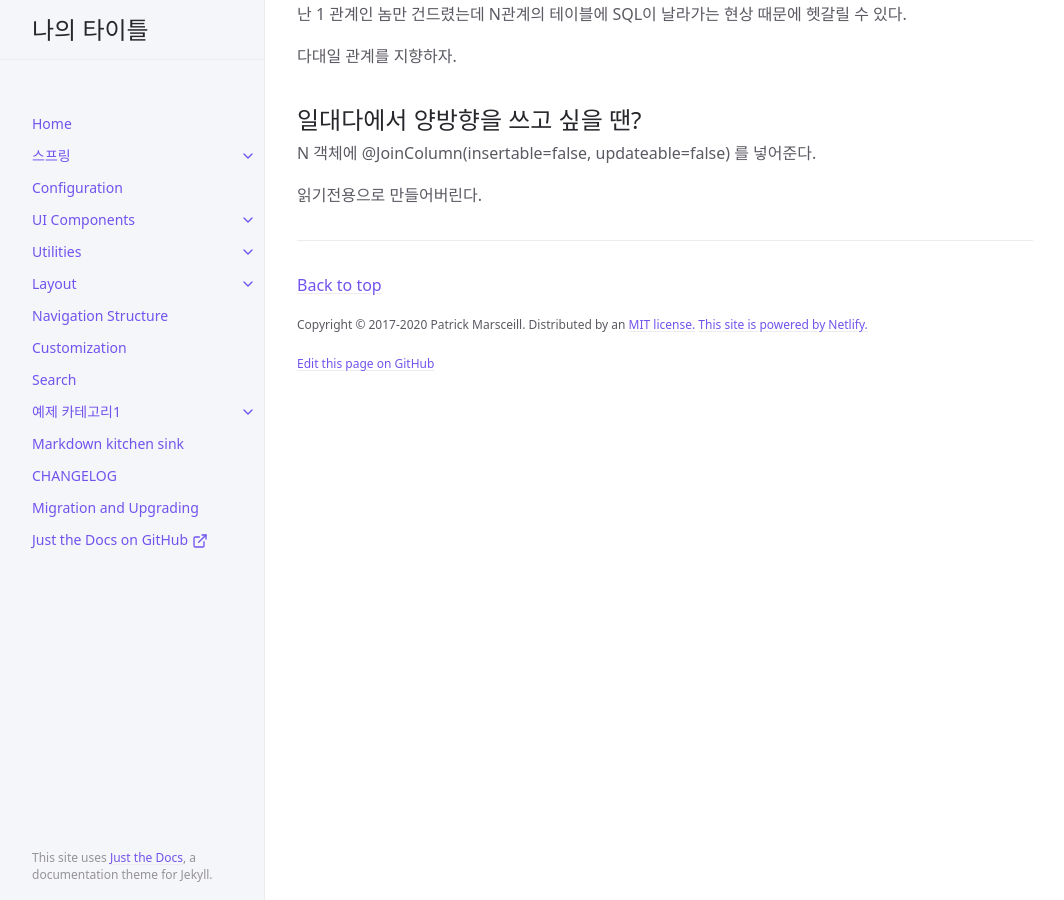
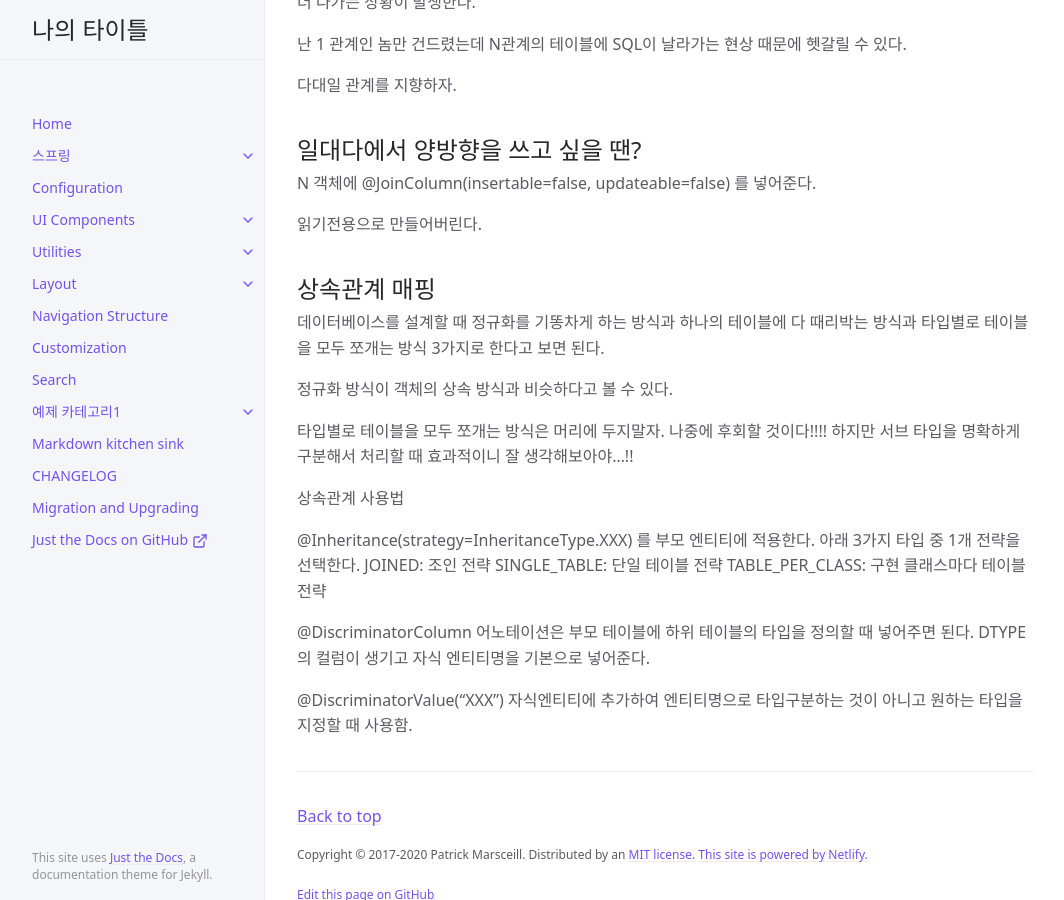
Before and after one commit to wlghks453/wlghks453.github.io, a Jekyll site: the page built from docs/spring/JPA-2.md, in a window 1280 px wide and 900 px high, scrolled down 934 px. Shown: the whole window, without its empty margins (107-1171 px from the left). Built offline with Jekyll 4.4.1, drawn with Linux system fonts in a browser that asks for light colours; cached includes are drawn as plain includes.

Commit message:
Update JPA-2.md

```diff
--- a/docs/spring/JPA-2.md
+++ b/docs/spring/JPA-2.md
@@ -54,3 +54,24 @@ nav_order: 1
 N 객체에 @JoinColumn(insertable=false, updateable=false) 를 넣어준다.
 
 읽기전용으로 만들어버린다.
+
+## 상속관계 매핑
+
+데이터베이스를 설계할 때 정규화를 기똥차게 하는 방식과 하나의 테이블에 다 때리박는 방식과 타입별로 테이블을 모두 쪼개는 방식 3가지로 한다고 보면 된다.
+
+정규화 방식이 객체의 상속 방식과 비슷하다고 볼 수 있다.
+
+타입별로 테이블을 모두 쪼개는 방식은 머리에 두지말자. 나중에 후회할 것이다!!!!
+하지만 서브 타입을 명확하게 구분해서 처리할 때 효과적이니 잘 생각해보아야...!!
+
+
+상속관계 사용법
+
+@Inheritance(strategy=InheritanceType.XXX)  를 부모 엔티티에 적용한다. 아래 3가지 타입 중 1개 전략을 선택한다.
+JOINED: 조인 전략
+SINGLE_TABLE: 단일 테이블 전략
+TABLE_PER_CLASS: 구현 클래스마다 테이블 전략
+
+@DiscriminatorColumn 어노테이션은 부모 테이블에 하위 테이블의 타입을 정의할 때 넣어주면 된다.  DTYPE의 컬럼이 생기고 자식 엔티티명을 기본으로 넣어준다.
+
+@DiscriminatorValue(“XXX”) 자식엔티티에 추가하여 엔티티명으로 타입구분하는 것이 아니고 원하는 타입을 지정할 때 사용함.
```
